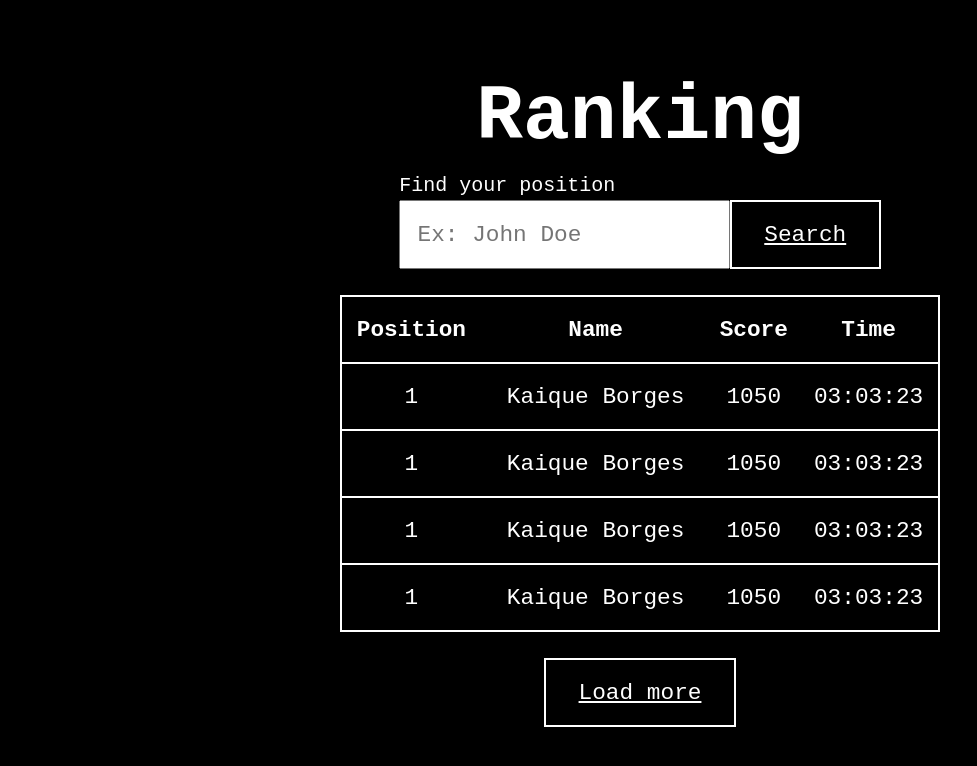
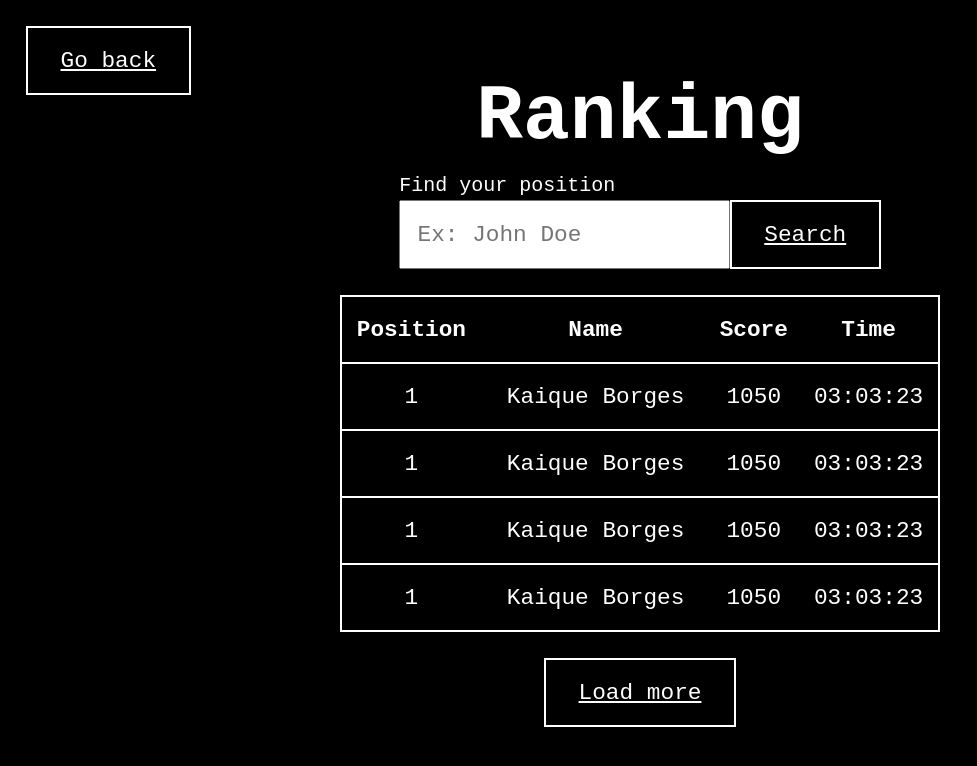
Before and after one commit to ikeborges/snake, a website built with Vite: page v2/ranking.html in a window 1280 px wide. Shown: the whole page, without its empty margins (0-977 px from the left). Built offline with nearby package versions, Linux system fonts and the light colour scheme.

Commit message:
Adds 'Go Back' button to ranking page

```diff
--- a/v2/ranking.html
+++ b/v2/ranking.html
@@ -8,6 +8,8 @@
     <title>Ranking | Snake</title>
   </head>
   <body>
+    <a href="index.html" class="back">Go back</a>
+
     <div class="wrapper">
       <h1>Ranking</h1>
 
--- a/v2/styles/ranking.css
+++ b/v2/styles/ranking.css
@@ -1,4 +1,10 @@
 @import url("./common.css");
+
+.back {
+  position: absolute;
+  top: 2rem;
+  left: 2rem;
+}
 
 h1 {
   font-size: 6rem;
```
